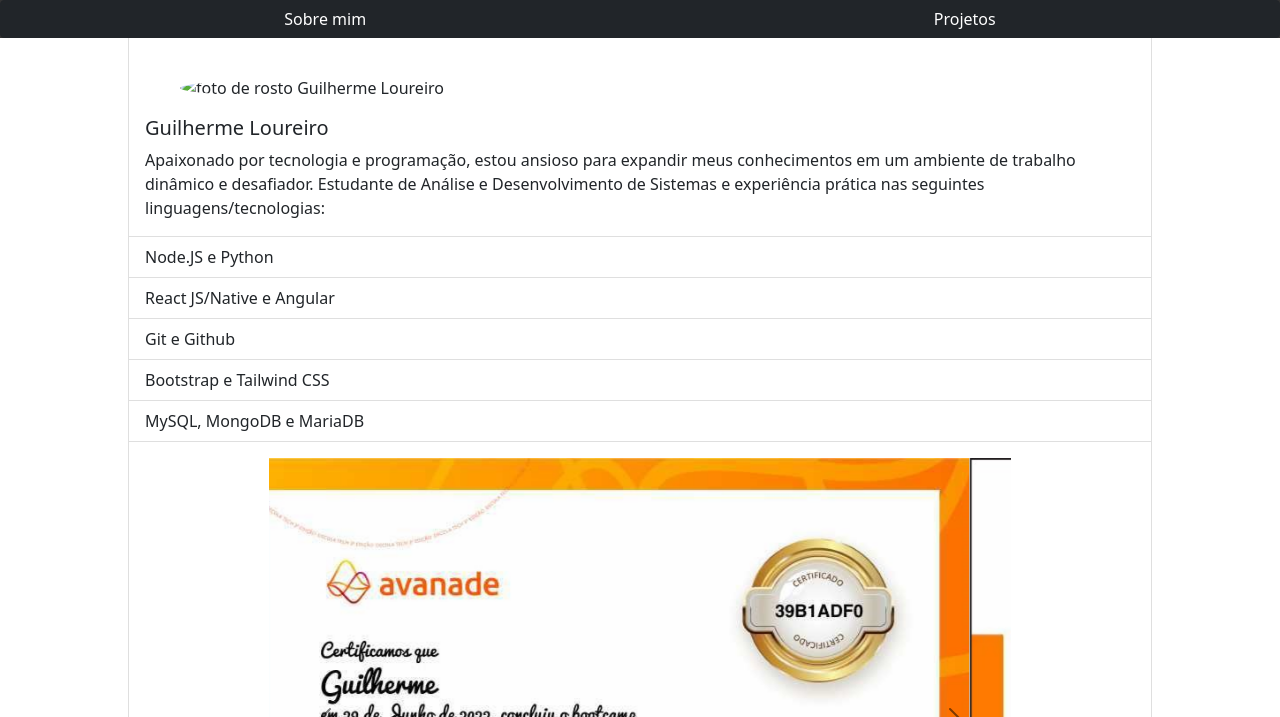
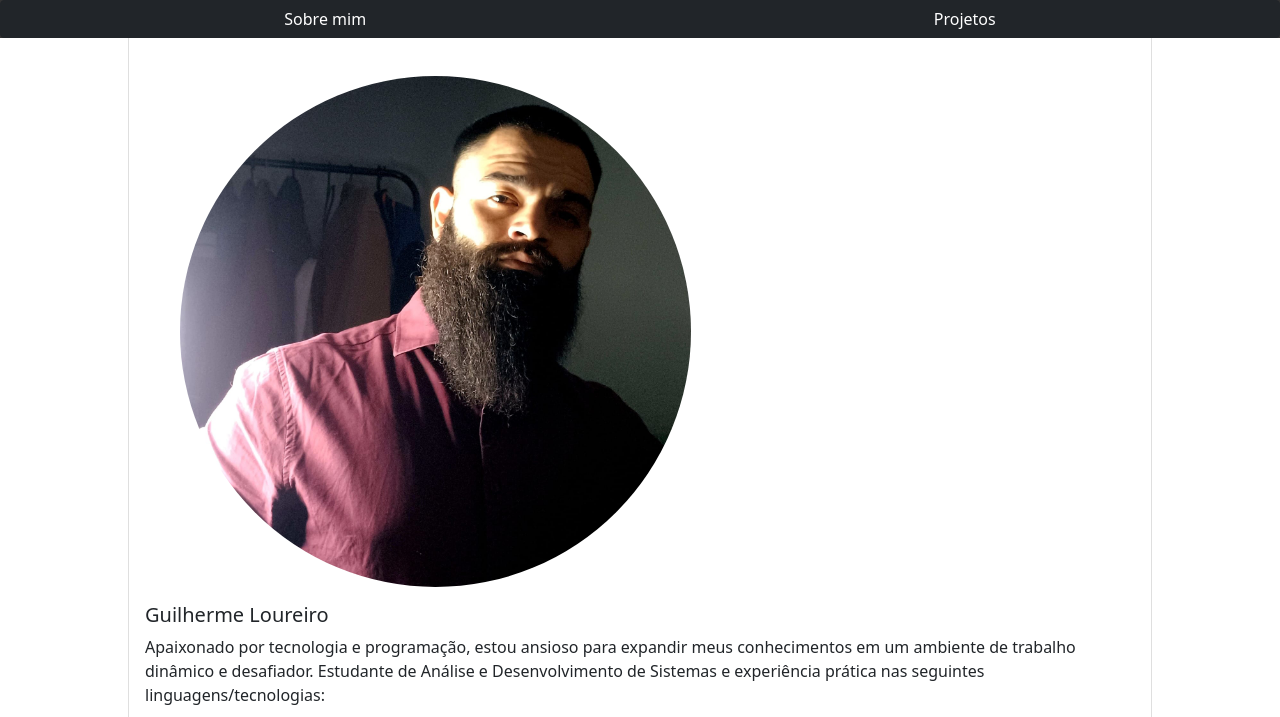
Before and after one commit to loureirogui/portifolio, a plain HTML site: page index.html in a window 1280 px wide. Shown: the top 717 px of the page. Drawn offline with nearby package versions, Linux system fonts and the light colour scheme; the site is published under a folder, as on GitHub Pages, so addresses that start at the root find nothing.

Commit message:
Update index.html

```diff
--- a/index.html
+++ b/index.html
@@ -18,7 +18,7 @@
     <div>Extreme Go Horse Skills here</div>
     <!-- About me card -->
     <div class="card" style="width: 80%; margin-left: 10%;">
-        <img src="/aboutMe.png" class="card-img-top" alt="foto de rosto Guilherme Loureiro" style="width: 50%; border-radius: 50%; margin-left: 5%; margin-top: 5%;">
+        <img src="aboutMe.png" class="card-img-top" alt="foto de rosto Guilherme Loureiro" style="width: 50%; border-radius: 50%; margin-left: 5%; margin-top: 5%;">
         <div class="card-body">
           <h5 class="card-title">Guilherme Loureiro</h5>
           <p class="card-text">Apaixonado por tecnologia e programação, estou ansioso para expandir meus conhecimentos em um ambiente de trabalho
```
